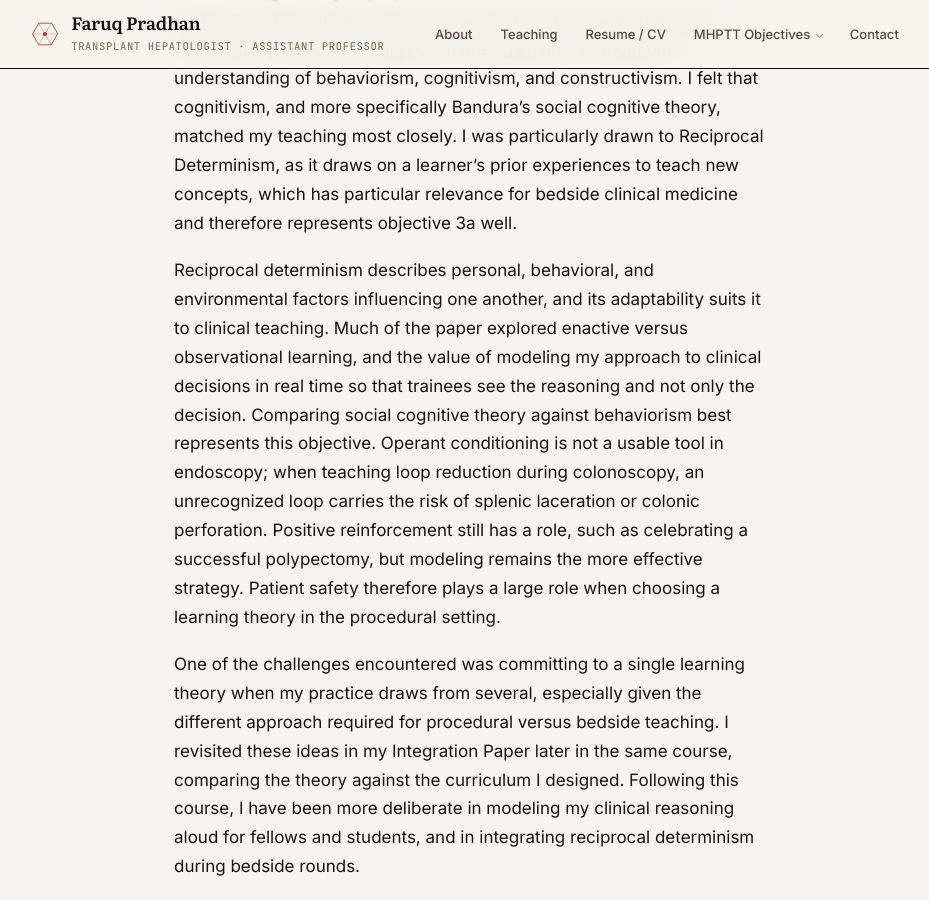
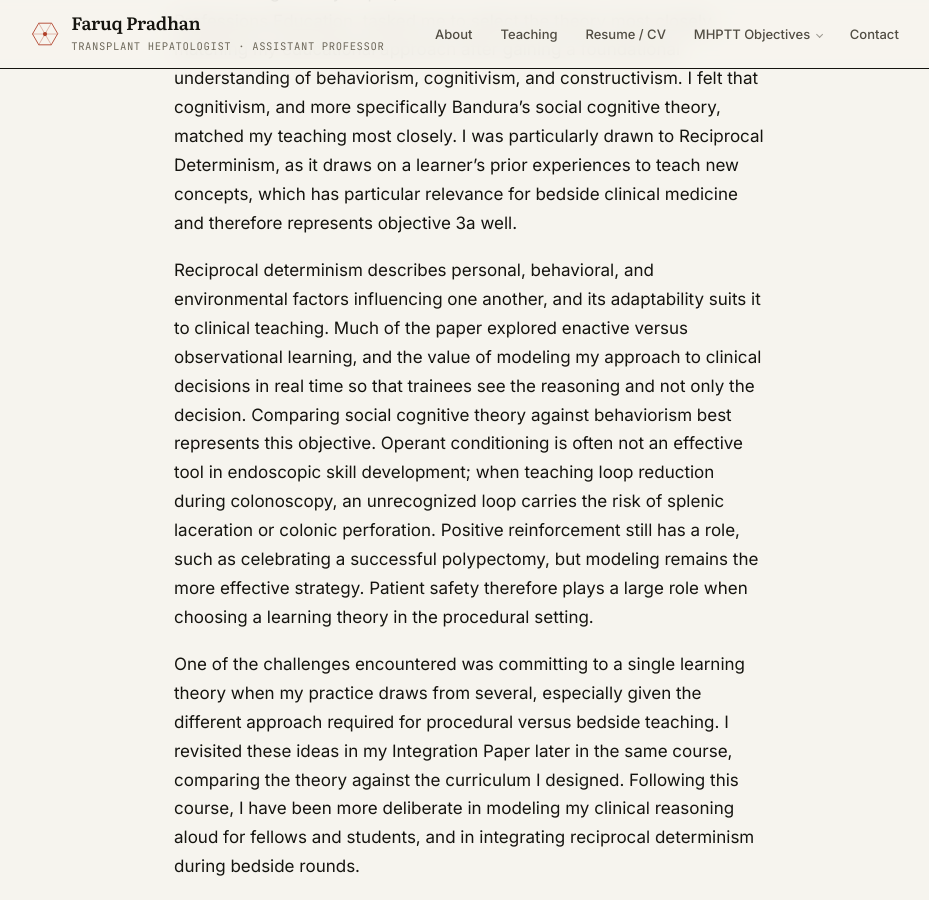
Before and after one commit to fpradhan/fpradhan.github.io, a Jekyll site: the page built from _competencies/3-learning-theory.md, in a window 1280 px wide and 900 px high, scrolled down 767 px. Shown: the whole window, without its empty margins (170-1099 px from the left). Built offline with Jekyll 4.4.1, drawn with Linux system fonts in a browser that asks for light colours.

Commit message:
Soften the operant conditioning claim in 3-A
"Operant conditioning is not a usable tool in endoscopy" becomes "is often
not an effective tool in endoscopic skill development", which is the whole
of Faruq's revision to the paragraph. The rest of it is unchanged.

124 to 127 words; the reflection is 301.

Co-Authored-By: Claude Opus 5 <noreply@anthropic.com>
Claude-Session: https://claude.ai/code/session_01SajNJDGDkt5q5fCgsPRcNk

```diff
--- a/_competencies/3-learning-theory.md
+++ b/_competencies/3-learning-theory.md
@@ -47,12 +47,12 @@ Reciprocal determinism describes personal, behavioral, and environmental factors
 another, and its adaptability suits it to clinical teaching. Much of the paper explored enactive
 versus observational learning, and the value of modeling my approach to clinical decisions in real
 time so that trainees see the reasoning and not only the decision. Comparing social cognitive
-theory against behaviorism best represents this objective. Operant conditioning is not a usable
-tool in endoscopy; when teaching loop reduction during colonoscopy, an unrecognized loop carries
-the risk of splenic laceration or colonic perforation. Positive reinforcement still has a role,
-such as celebrating a successful polypectomy, but modeling remains the more effective strategy.
-Patient safety therefore plays a large role when choosing a learning theory in the procedural
-setting.
+theory against behaviorism best represents this objective. Operant conditioning is often not an
+effective tool in endoscopic skill development; when teaching loop reduction during colonoscopy,
+an unrecognized loop carries the risk of splenic laceration or colonic perforation. Positive
+reinforcement still has a role, such as celebrating a successful polypectomy, but modeling remains
+the more effective strategy. Patient safety therefore plays a large role when choosing a learning
+theory in the procedural setting.
 
 One of the challenges encountered was committing to a single learning theory when my practice
 draws from several, especially given the different approach required for procedural versus bedside
```
